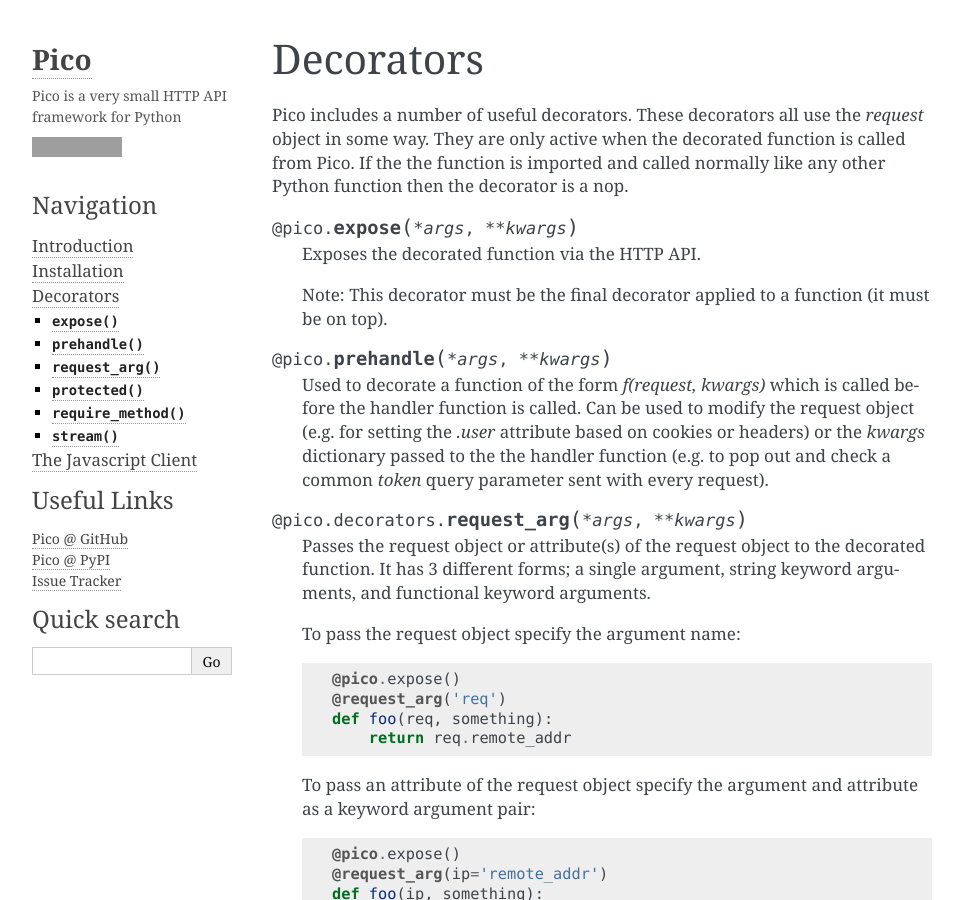
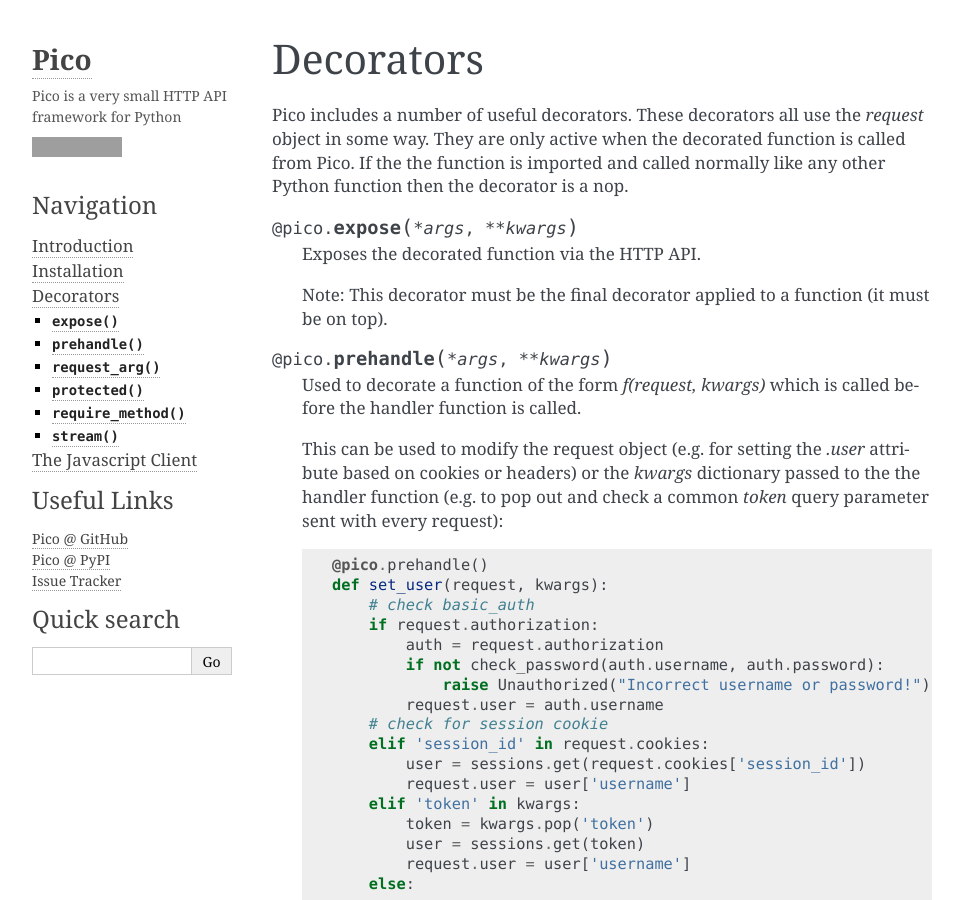
Before and after one commit to fergalwalsh/pico, a Sphinx documentation site: the page built from docs/guide/decorators.rst, in a window 1280 px wide and 900 px high. Shown: the whole window, without its empty margins (148-1111 px from the left). Built offline with Sphinx 7.4.7, drawn with Linux system fonts in a browser that asks for light colours; pages that are not in the unit, such as notebooks, are missing from menus; grey boxes are pictures that could not be loaded.

Commit message:
Updated docs for prehandle.

```diff
--- a/docs/guide/decorators.rst
+++ b/docs/guide/decorators.rst
@@ -8,16 +8,37 @@
 
 .. py:module:: pico
 
-    .. py:decorator:: expose(*args, **kwargs)
+.. py:decorator:: expose(*args, **kwargs)
 
         Exposes the decorated function via the HTTP API.
 
         Note: This decorator must be the final decorator applied to a function (it must be on top).
 
 
-    .. py:decorator:: prehandle(*args, **kwargs)
+.. py:decorator:: prehandle(*args, **kwargs)
 
-        Used to decorate a function of the form `f(request, kwargs)` which is called before the handler function is called. Can be used to modify the request object (e.g. for setting the `.user` attribute based on cookies or headers) or the `kwargs` dictionary passed to the the handler function (e.g. to pop out and check a common `token` query parameter sent with every request).
+    Used to decorate a function of the form `f(request, kwargs)` which is called before the handler function is called.
+
+    This can be used to modify the request object (e.g. for setting the `.user` attribute based on cookies or headers) or the `kwargs` dictionary passed to the the handler function (e.g. to pop out and check a common `token` query parameter sent with every request)::
+
+        @pico.prehandle()
+        def set_user(request, kwargs):
+            # check basic_auth
+            if request.authorization:
+                auth = request.authorization
+                if not check_password(auth.username, auth.password):
+                    raise Unauthorized("Incorrect username or password!")
+                request.user = auth.username
+            # check for session cookie
+            elif 'session_id' in request.cookies:
+                user = sessions.get(request.cookies['session_id'])
+                request.user = user['username']
+            elif 'token' in kwargs:
+                token = kwargs.pop('token')
+                user = sessions.get(token)
+                request.user = user['username']
+            else:
+                ...
 
 
 .. py:module:: pico.decorators
```
